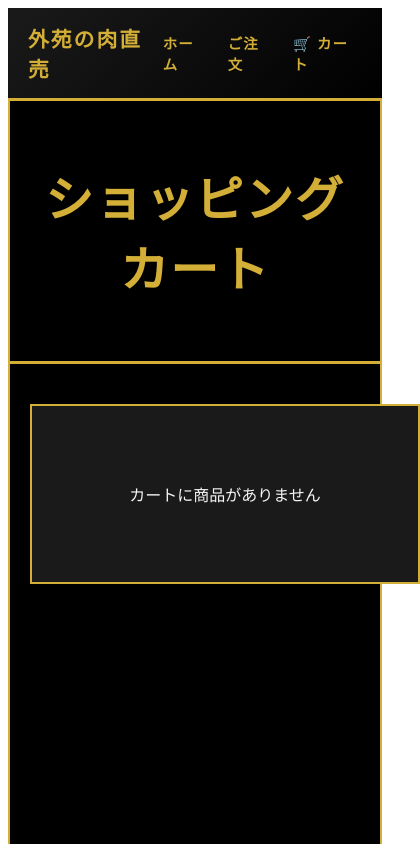
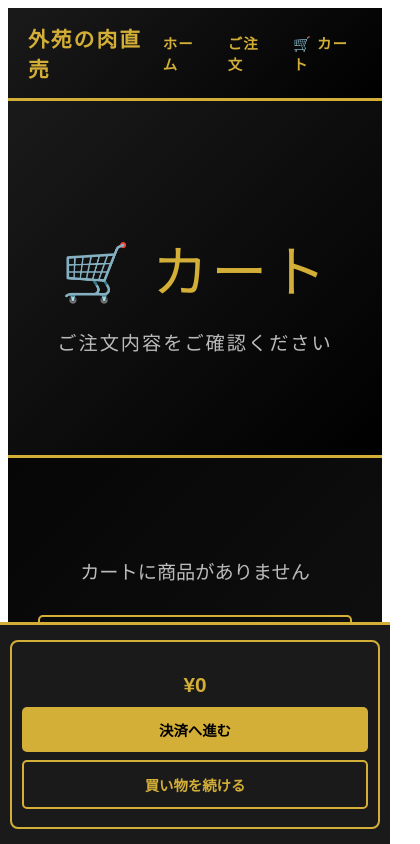
Before and after one commit to yokoyamamisaki0127-cyber/vue-sales-app, a Vue app: page /cart in a window 390 px wide. Shown: the top 844 px of the page, 420 px wide, since content can reach past the window. Built offline with nearby package versions, Linux system fonts and the light colour scheme.

Commit message:
Fix cart mobile layout for iPhone

```diff
--- a/src/pages/cart.vue
+++ b/src/pages/cart.vue
@@ -1,18 +1,18 @@
 <template>
   <div class="cart">
     <section class="cart-header">
-      <h1>ショッピングカート</h1>
+      <h1>🛒 カート</h1>
+      <p>ご注文内容をご確認ください</p>
     </section>
 
     <div class="cart-container">
       <section v-if="cartItems.length > 0" class="cart-items">
-        <h2>カート内の商品</h2>
+        <h2>商品一覧</h2>
         <div class="items-list">
           <div v-for="item in cartItems" :key="item.id" class="cart-item">
             <img :src="item.image" :alt="item.name" class="item-image">
             <div class="item-info">
               <h3>{{ item.name }}</h3>
-              <p class="grade">{{ item.grade }}</p>
               <p class="price">¥{{ item.price.toLocaleString() }}</p>
             </div>
             <div class="item-quantity">
@@ -20,7 +20,9 @@
               <span>{{ item.quantity }}</span>
               <button @click="increaseQuantity(item.id)">+</button>
             </div>
-            <p class="item-total">¥{{ (item.price * item.quantity).toLocaleString() }}</p>
+            <div class="item-total">
+              ¥{{ (item.price * item.quantity).toLocaleString() }}
+            </div>
             <button @click="removeItem(item.id)" class="remove-btn">削除</button>
           </div>
         </div>
@@ -28,15 +30,16 @@
 
       <section v-else class="empty-cart">
         <p>カートに商品がありません</p>
+        <router-link to="/order" class="continue-btn">ご注文ページへ</router-link>
       </section>
 
-      <section v-if="cartItems.length > 0" class="cart-summary">
-        <h2>注文概要</h2>
-        <div class="summary-row">
-          <span>合計：</span>
-          <span>¥{{ total.toLocaleString() }}</span>
+      <section class="cart-summary">
+        <h2>合計金額</h2>
+        <div class="summary-box">
+          <p class="total">¥{{ totalPrice.toLocaleString() }}</p>
+          <router-link to="/checkout" class="checkout-btn">決済へ進む</router-link>
+          <router-link to="/order" class="continue-btn">買い物を続ける</router-link>
         </div>
-        <button class="checkout-btn">会計に進む</button>
       </section>
     </div>
   </div>
@@ -45,77 +48,97 @@
 <script lang="ts">
 import { defineComponent } from 'vue'
 
-interface CartItem {
-  id: number
-  name: string
-  price: number
-  grade: string
-  image: string
-  quantity: number
-}
-
 export default defineComponent({
   name: 'Cart',
   data() {
     return {
-      cartItems: [] as CartItem[],
+      cartItems: [] as any[],
     }
   },
   computed: {
-    total(): number {
+    totalPrice(): number {
       return this.cartItems.reduce((sum, item) => sum + item.price * item.quantity, 0)
     },
   },
-  mounted() {
-    this.loadCart()
-  },
   methods: {
     loadCart() {
-      const cart = JSON.parse(localStorage.getItem('cart') || '[]')
-      this.cartItems = cart
+      const cart = localStorage.getItem('cart')
+      this.cartItems = cart ? JSON.parse(cart) : []
     },
-    increaseQuantity(id: number) {
-      const item = this.cartItems.find(item => item.id === id)
-      if (item) {
-        item.quantity++
-        this.saveCart()
-      }
+    increaseQuantity(itemId: number) {
+      const item = this.cartItems.find((i) => i.id === itemId)
+      if (item) item.quantity++
+      this.saveCart()
     },
-    decreaseQuantity(id: number) {
-      const item = this.cartItems.find(item => item.id === id)
-      if (item && item.quantity > 1) {
-        item.quantity--
-        this.saveCart()
-      }
+    decreaseQuantity(itemId: number) {
+      const item = this.cartItems.find((i) => i.id === itemId)
+      if (item && item.quantity > 1) item.quantity--
+      this.saveCart()
     },
-    removeItem(id: number) {
-      this.cartItems = this.cartItems.filter(item => item.id !== id)
+    removeItem(itemId: number) {
+      this.cartItems = this.cartItems.filter((i) => i.id !== itemId)
       this.saveCart()
     },
     saveCart() {
       localStorage.setItem('cart', JSON.stringify(this.cartItems))
     },
   },
+  mounted() {
+    this.loadCart()
+  },
 })
 </script>
 
 <style scoped>
-.cart { background: #000000; color: #f5f5f5; min-height: 100vh; border-left: 2px solid #d4af37; border-right: 2px solid #d4af37; }
-.cart-header { text-align: center; padding: 60px 20px; border-bottom: 3px solid #d4af37; }
-.cart-header h1 { font-size: 3rem; color: #d4af37; letter-spacing: 2px; margin: 0; }
-.cart-container { display: grid; grid-template-columns: 1fr 350px; gap: 40px; padding: 40px 20px; max-width: 1400px; margin: 0 auto; }
-.cart-items { background: #1a1a1a; padding: 30px; border: 2px solid #d4af37; border-radius: 8px; }
-.cart-items h2 { color: #d4af37; margin-bottom: 20px; }
+.cart { background: linear-gradient(135deg, #000000 0%, #1a1a1a 100%); color: #f5f5f5; min-height: 100vh; padding-bottom: 300px; }
+.cart-header { text-align: center; padding: 80px 20px; border-bottom: 3px solid #d4af37; background: linear-gradient(135deg, #1a1a1a 0%, #000000 100%); }
+.cart-header h1 { font-size: 3.5rem; color: #d4af37; letter-spacing: 3px; margin-bottom: 15px; font-weight: 300; }
+.cart-header p { color: #bbb; font-size: 1.2rem; letter-spacing: 2px; }
+.cart-container { display: grid; grid-template-columns: 1fr 350px; gap: 40px; padding: 60px 20px; max-width: 1400px; margin: 0 auto; }
+.cart-items { grid-column: 1; }
+.cart-items h2 { font-size: 1.8rem; color: #d4af37; margin-bottom: 30px; letter-spacing: 1px; }
 .items-list { display: flex; flex-direction: column; gap: 20px; }
-.cart-item { display: grid; grid-template-columns: 100px 1fr 100px 120px 80px; gap: 20px; align-items: center; padding: 15px; background: #000000; border: 1px solid #d4af37; border-radius: 5px; }
+.cart-item { display: grid; grid-template-columns: 100px 1fr 120px 150px 80px; gap: 20px; align-items: center; background: #1a1a1a; border: 2px solid #d4af37; padding: 20px; border-radius: 8px; }
 .item-image { width: 100px; height: 100px; object-fit: cover; border-radius: 5px; }
-.item-info h3 { color: #d4af37; margin: 0; }
-.item-quantity { display: flex; gap: 10px; align-items: center; }
-.item-quantity button { background: #d4af37; color: #000000; border: none; padding: 5px 10px; cursor: pointer; font-weight: bold; }
-.item-total { color: #d4af37; font-weight: bold; }
-.remove-btn { background: #d4af37; color: #000000; border: none; padding: 8px 15px; cursor: pointer; font-weight: bold; }
-.empty-cart { grid-column: 1 / -1; text-align: center; padding: 60px; background: #1a1a1a; border: 2px solid #d4af37; }
-.cart-summary { background: #1a1a1a; padding: 30px; border: 2px solid #d4af37; border-radius: 8px; height: fit-content; }
-.summary-row { display: flex; justify-content: space-between; padding: 15px 0; color: #d4af37; font-weight: bold; font-size: 1.2rem; }
-.checkout-btn { width: 100%; padding: 15px; background: #d4af37; color: #000000; border: none; font-weight: bold; cursor: pointer; border-radius: 5px; margin-top: 20px; }
+.item-info h3 { color: #d4af37; margin: 0 0 8px 0; font-size: 1.1rem; }
+.item-info .price { color: #bbb; margin: 0; }
+.item-quantity { display: flex; align-items: center; gap: 10px; justify-content: center; }
+.item-quantity button { background: #d4af37; color: #000; border: none; width: 30px; height: 30px; border-radius: 3px; cursor: pointer; font-weight: bold; }
+.item-quantity button:hover { background: #f5e6d3; }
+.item-quantity span { color: #d4af37; font-weight: bold; min-width: 30px; text-align: center; }
+.item-total { color: #d4af37; font-weight: bold; font-size: 1.1rem; text-align: right; }
+.remove-btn { background: #d4af37; color: #000; border: none; padding: 8px 15px; border-radius: 5px; cursor: pointer; font-weight: bold; transition: all 0.3s ease; }
+.remove-btn:hover { background: #f5e6d3; }
+.empty-cart { text-align: center; padding: 60px 20px; grid-column: 1 / -1; }
+.empty-cart p { font-size: 1.2rem; color: #bbb; margin-bottom: 30px; }
+.cart-summary { grid-column: 2; grid-row: 1; }
+.cart-summary h2 { font-size: 1.5rem; color: #d4af37; margin-bottom: 20px; }
+.summary-box { background: #1a1a1a; border: 2px solid #d4af37; padding: 30px; border-radius: 8px; text-align: center; }
+.summary-box .total { font-size: 2rem; color: #d4af37; font-weight: bold; margin-bottom: 20px; }
+.checkout-btn { display: block; padding: 15px 30px; background-color: #d4af37; color: #000000; text-decoration: none; font-weight: bold; border-radius: 5px; margin-bottom: 15px; transition: all 0.3s ease; }
+.checkout-btn:hover { background-color: #f5e6d3; transform: scale(1.05); }
+.continue-btn { display: block; padding: 15px 30px; background-color: transparent; color: #d4af37; text-decoration: none; font-weight: bold; border: 2px solid #d4af37; border-radius: 5px; transition: all 0.3s ease; }
+.continue-btn:hover { background-color: #d4af37; color: #000000; }
+@media (max-width: 1200px) { .cart-container { grid-template-columns: 1fr; } .cart-summary { grid-column: 1; } }
+@media (max-width: 900px) { .cart-item { grid-template-columns: 80px 1fr 30px; gap: 10px; } .item-quantity, .item-total, .remove-btn { display: none; } }
+@media (max-width: 600px) {
+  .cart { padding-bottom: 400px; }
+  .cart-container { grid-template-columns: 1fr; padding: 20px 10px; gap: 20px; }
+  .cart-items { grid-column: 1; }
+  .cart-item { grid-template-columns: 70px 1fr; gap: 10px; padding: 15px; align-items: flex-start; }
+  .item-image { width: 70px; height: 70px; flex-shrink: 0; }
+  .item-info { display: flex; flex-direction: column; }
+  .item-info h3 { font-size: 0.95rem; margin: 0 0 5px 0; }
+  .item-info .price { font-size: 0.85rem; }
+  .item-quantity { display: flex; gap: 5px; }
+  .item-quantity button { width: 25px; height: 25px; padding: 0; font-size: 0.8rem; }
+  .item-quantity span { font-size: 0.9rem; }
+  .item-total { display: none; }
+  .remove-btn { display: none; }
+  .cart-summary { grid-column: 1; grid-row: auto; position: fixed; bottom: 0; left: 0; right: 0; background: #1a1a1a; border-top: 3px solid #d4af37; padding: 15px 10px; width: 100%; box-sizing: border-box; }
+  .cart-summary h2 { display: none; }
+  .summary-box { padding: 10px; }
+  .summary-box .total { font-size: 1.3rem; margin-bottom: 10px; }
+  .checkout-btn, .continue-btn { padding: 12px 20px; font-size: 0.9rem; margin-bottom: 8px; }
+}
 </style>
```
